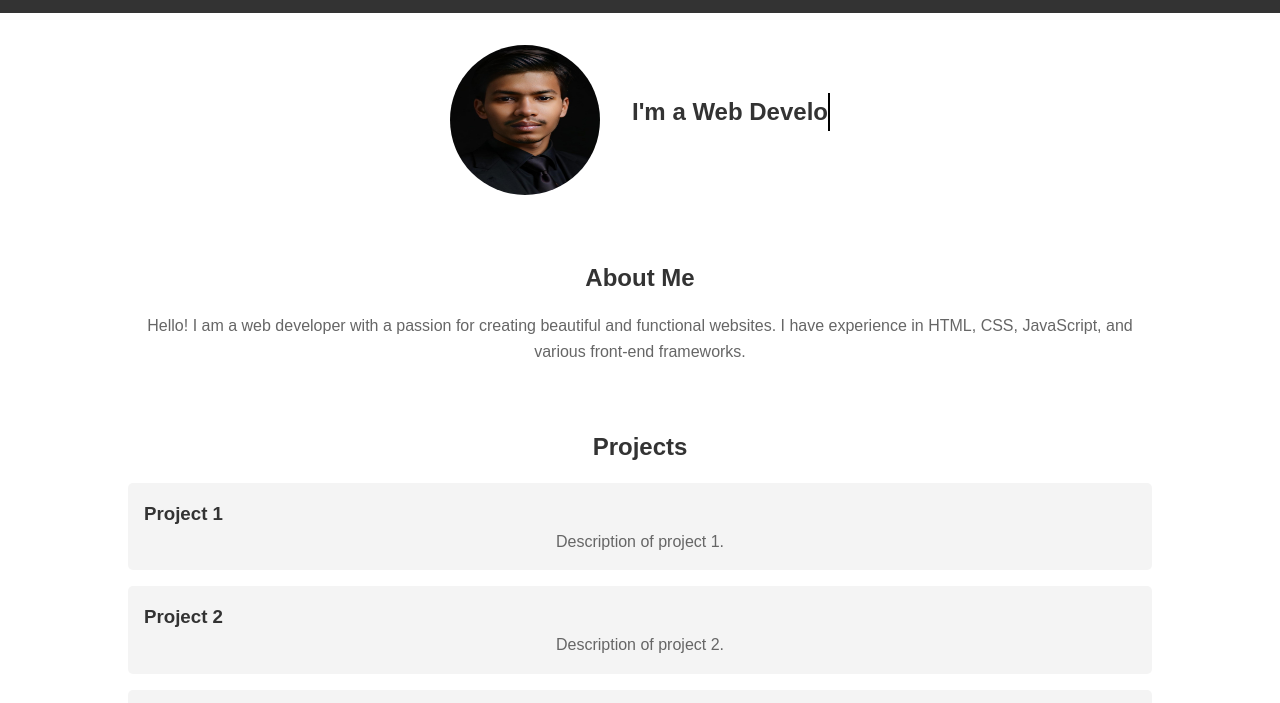
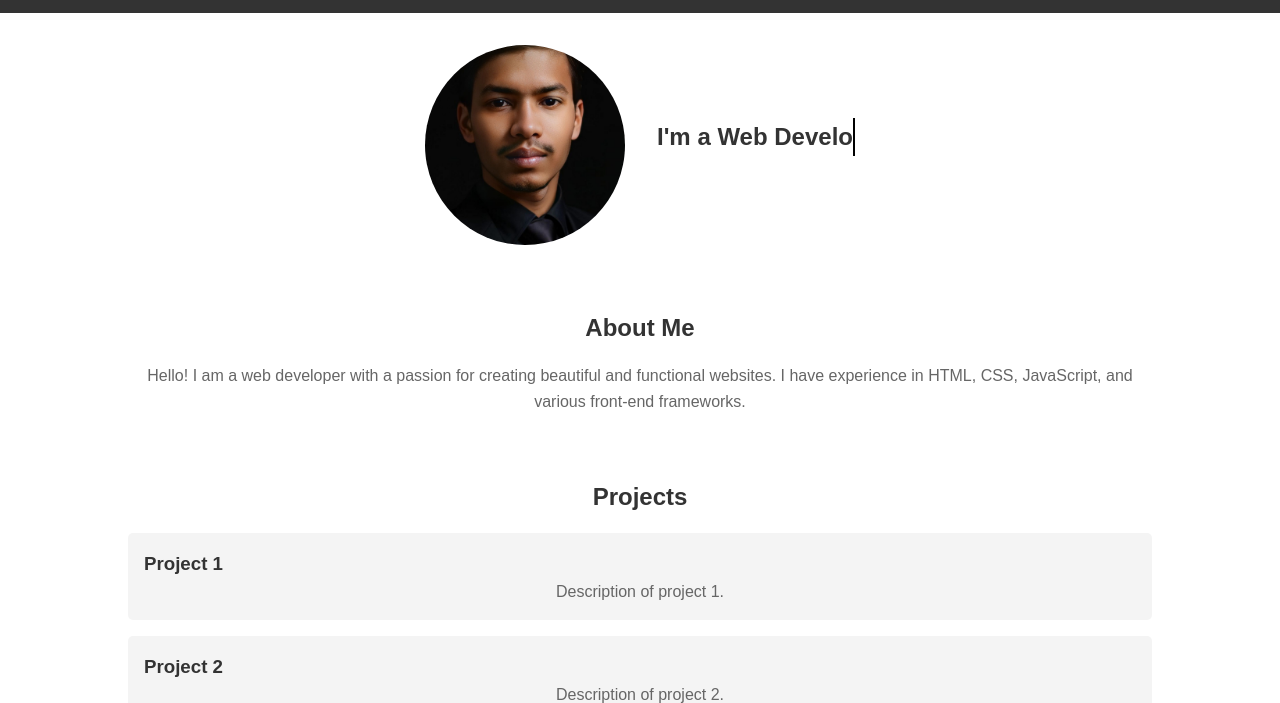
Before and after one commit to Nikhildvloper/Portfolio, a plain HTML site: page index.html in a window 1280 px wide. Shown: the part 101-804 px from the top of the page. Drawn offline with Linux system fonts and the light colour scheme.

Commit message:
Update styles.css

```diff
--- a/styles.css
+++ b/styles.css
@@ -55,9 +55,11 @@ header nav ul li a:hover {
 }
 
 .intro-content img {
-    width: 150px;
-    height: 150px;
+    width: 200px;
+    height: auto;
     border-radius: 50%;
+    object-fit: cover;
+    aspect-ratio: 1 / 1;
     margin-bottom: 1rem;
 }
 
```
